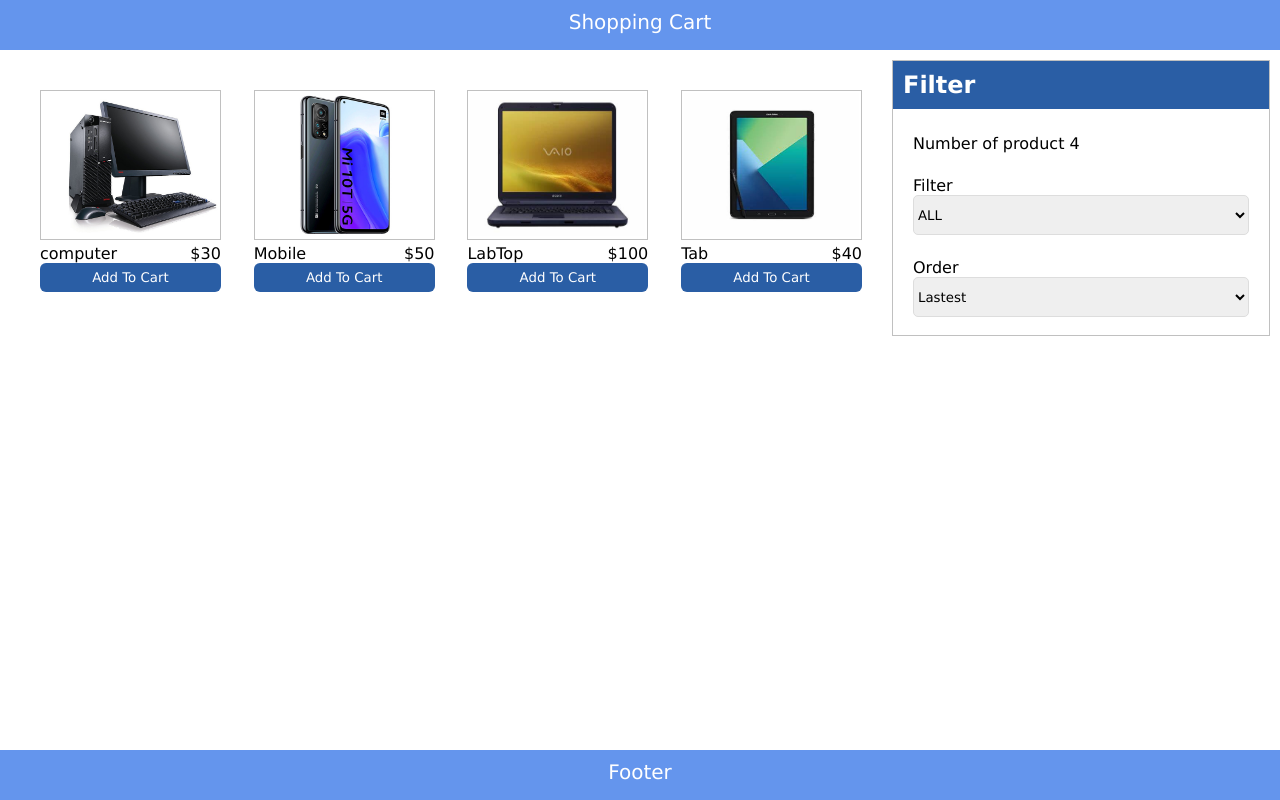
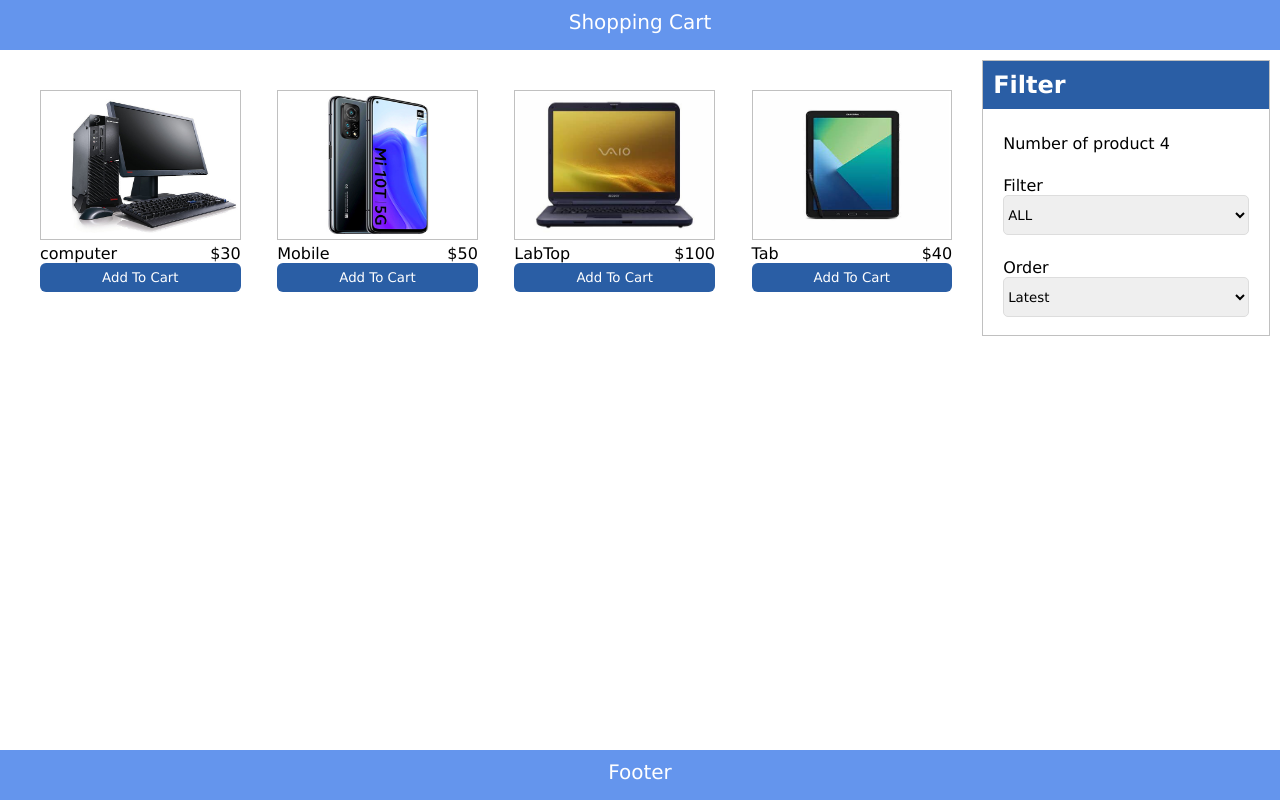
Before and after one commit to MohammedAhmmeed/webshoppingg, a React (Create React App) app in the folder Client/: page / in a window 1280 px wide. Built offline with nearby package versions, Linux system fonts and the light colour scheme.

Commit message:
filter-comp

```diff
--- a/Client/src/App.js
+++ b/Client/src/App.js
@@ -10,14 +10,53 @@ import './index.css'
 function App() {
 
   const [products, setProducts ] = useState(data)
+  const [sort , setSort] = useState("");
+  const [size , setSize] = useState("");
+
+  const handleFilterByOrder = (e) => {
+    let order = e.target.value;
+    setSort(order);
+    let productsClone = [...products];
+    let newProducts = productsClone.sort(function (a,b) {
+
+      if(order == "lower") {
+        return a.price - b.price
+      }
+      else if (order == "highest") {
+        return b.price - a.price4
+      }
+      else {
+        return a.id < b.id ? 1 : -1
+      }
+    });
+    setProducts(newProducts)
+}
+
+
+  const handleFilterBySize = (e) => {
+      setSize(e.target.value);
+      if(e.target.value  == "ALL"){
+        setProducts(data);
+      } else {
+      let productsClone = [...products];
+      let newProducts = productsClone.filter(p => p.sizes.indexOf(e.target.value) != -1);
+      setProducts(newProducts);
+      }
+
+  }
   return (
     <div className="layout">
 
 <Headar />
  <main>
   <div className="wrapper" >
-  <Products className="product" products={products}/>
-   <Filter className="filer" />
+  <Products products={products}/>
+   <Filter
+   handleFilterBySize={handleFilterBySize}
+   size={size}
+   handleFilterByOrder={handleFilterByOrder}
+   sort={sort}
+   />
   </div>
  </main>
 <Footer />
--- a/Client/src/Components/Filter/Filter.js
+++ b/Client/src/Components/Filter/Filter.js
@@ -7,7 +7,7 @@ import '../../css/Filter/Filter.css'
         <div className='num-of-product'>Number of product 4</div>
         <div className='filter-by-size'>
             <span>Filter</span>
-            <select className='filter-select'>
+            <select value={props.size} className='filter-select' onChange={props.handleFilterBySize}>
                 <option value="ALL">ALL</option>
                 <option value="XS">XS</option>
                 <option value="S">S</option>
@@ -19,8 +19,8 @@ import '../../css/Filter/Filter.css'
         </div>
         <div className='filter-by-size'>
             <span>Order</span>
-            <select className='filter-select'>
-                <option value="lastest">Lastest</option>
+            <select value={props.sort} className='filter-select' onChange={props.handleFilterByOrder}>
+                <option value="latest">Latest</option>
                 <option value="lower">Lower</option>
                 <option value="highest">Highest</option>
             </select>
--- a/Client/src/Components/Products/Products.scss
+++ b/Client/src/Components/Products/Products.scss
@@ -1,7 +1,7 @@
 .products-wrapper{
     padding: 30px;
     display: flex;
-    width: 70%;
+    width: 100%;
 justify-content: space-between;
 
 .product-item{
--- a/Client/src/css/Products/Products.css
+++ b/Client/src/css/Products/Products.css
@@ -1,7 +1,7 @@
 .products-wrapper {
   padding: 30px;
   display: flex;
-  width: 70%;
+  width: 100%;
   justify-content: space-between;
 }
 .products-wrapper .product-item {
--- a/Client/src/data.json
+++ b/Client/src/data.json
@@ -5,7 +5,7 @@
         "imageurl": "/images/product1.jpg",
         "dest": "This is Product 1",
         "price": 30,
-        "sizes": ["s","m"]
+        "sizes": ["S","M"]
     },
 
     {
@@ -14,7 +14,7 @@
         "imageurl": "/images/product2.jpg",
         "dest": "This is Product 2",
         "price": 50,
-        "sizes": ["s","m"]
+        "sizes": ["L","XL"]
     },
 
     {
@@ -23,7 +23,7 @@
         "imageurl": "/images/product3.jpg",
         "dest": "This is Product 3",
         "price": 100,
-        "sizes": ["s","m"]
+        "sizes": ["M","XS"]
     },
 
     {
@@ -32,6 +32,6 @@
         "imageurl": "/images/product4.jpg",
         "dest": "This is Product 4",
         "price": 40,
-        "sizes": ["s","m"]
+        "sizes": ["S","XS"]
     }
 ]
```
